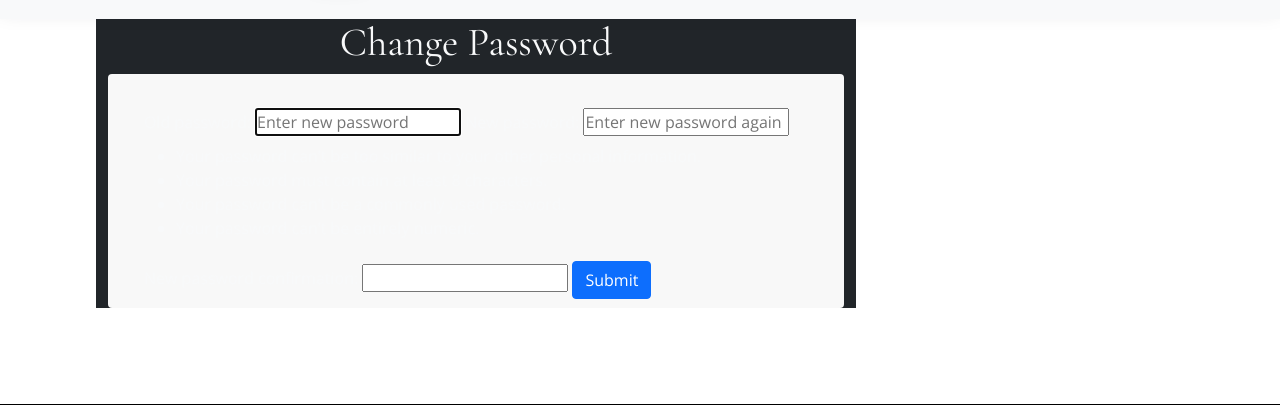
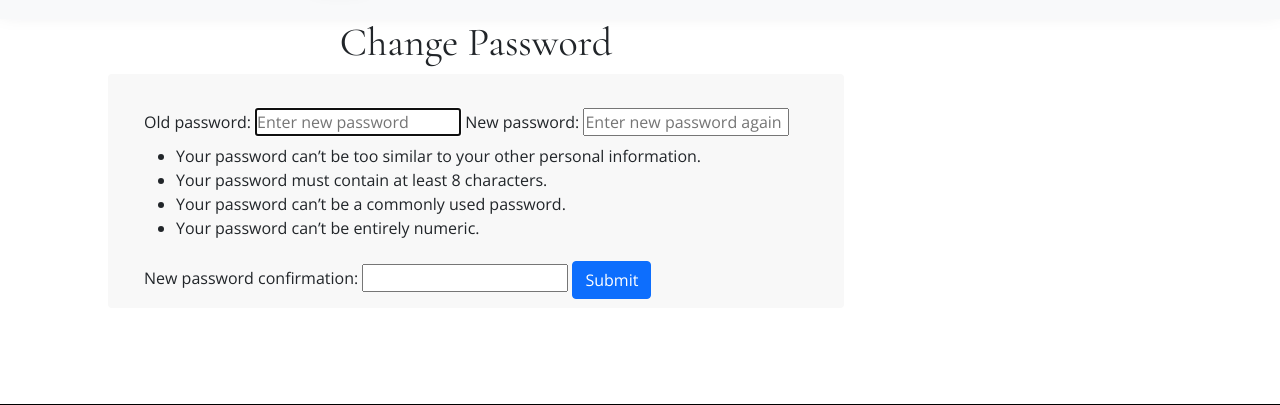
Before and after one commit to Srishti0590/pickabook-final, a Django app: page /accounts/password_change in a window 1280 px wide. Shown: the part 78-483 px from the top of the page. Run offline with Django 4.2, Linux system fonts and the light colour scheme; the visitor is signed in with stand-in values (Sample User, id 1); some libraries are stand-ins or nearby versions; some web fonts are replaced.

Commit message:
change password

```diff
--- a/accounts/templates/accounts/password_change.html
+++ b/accounts/templates/accounts/password_change.html
@@ -9,7 +9,7 @@
 <div class="container m-5">
     <div class="row mt-1">
 
-        <div class="col-md-8 offset-md-2 m-5 bg-dark text-light">
+        <div class="col-md-8 offset-md-2 m-5">
 
             <h1 class="text-center">Change Password</h1>
             <div class="card py-2 px-2">
```
